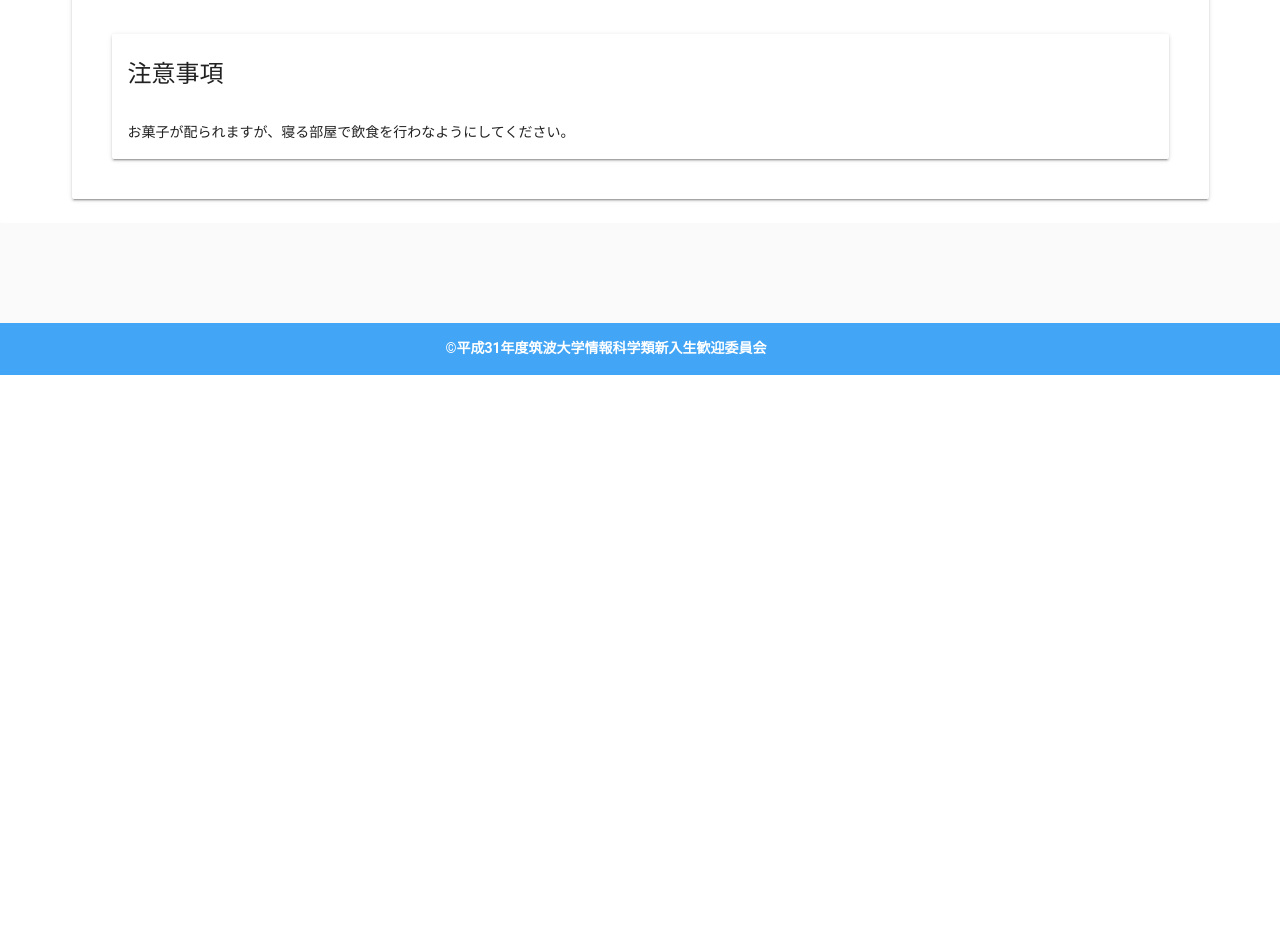
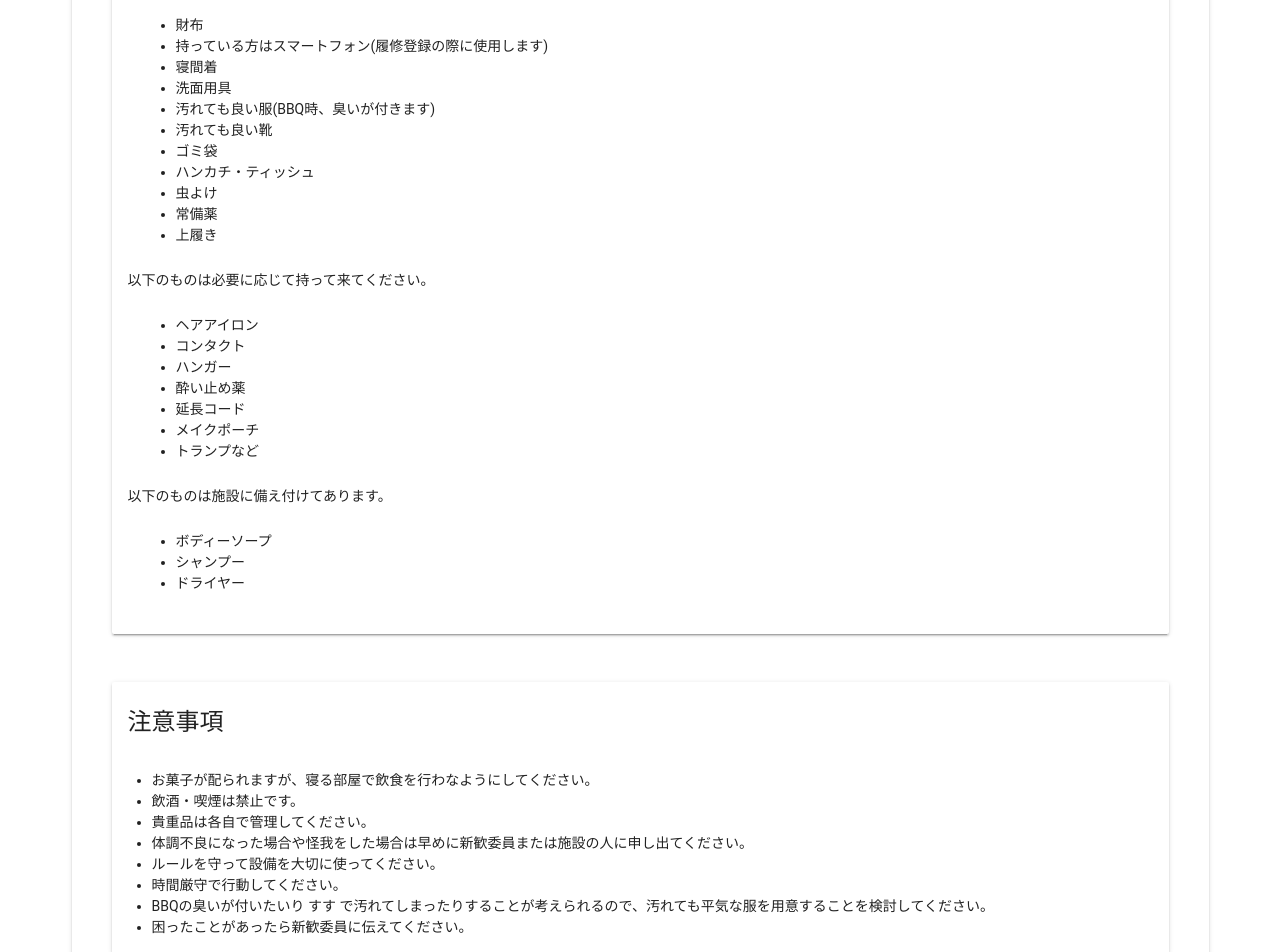
Before and after one commit to takonasu/shinkan2019, a Vue app: page /#/camp in a window 1280 px wide. Shown: the part 1120-2072 px from the top of the page. Before the commit the page ends 1495 px from the top, so only its background shows below. Built offline with nearby package versions, Linux system fonts and the light colour scheme.

Commit message:
注意事項　必要なものを追加

```diff
--- a/src/components/gashuku.vue
+++ b/src/components/gashuku.vue
@@ -36,7 +36,45 @@
                     <h3 class="headline mb-0">必要なもの</h3>
                   </div>
                 </v-card-title>
-                <v-card-text></v-card-text>
+                <v-card-text>
+                  <p>以下のものは忘れずに持って来てください。</p>
+                  <div class="list ma-4">
+                    <ul>
+                      <li>財布</li>
+                      <li>持っている方はスマートフォン(履修登録の際に使用します)</li>
+                      <li>寝間着</li>
+                      <li>洗面用具</li>
+                      <li>汚れても良い服(BBQ時、臭いが付きます)</li>
+                      <li>汚れても良い靴</li>
+                      <li>ゴミ袋</li>
+                      <li>ハンカチ・ティッシュ</li>
+                      <li>虫よけ</li>
+                      <li>常備薬</li>
+                      <li>上履き</li>
+                    </ul>
+                  </div>
+
+                  <p>以下のものは必要に応じて持って来てください。</p>
+                  <div class="list ma-4">
+                    <ul>
+                      <li>ヘアアイロン</li>
+                      <li>コンタクト</li>
+                      <li>ハンガー</li>
+                      <li>酔い止め薬</li>
+                      <li>延長コード</li>
+                      <li>メイクポーチ</li>
+                      <li>トランプなど</li>
+                    </ul>
+                  </div>
+                  <p>以下のものは施設に備え付けてあります。</p>
+                  <div class="list ma-4">
+                    <ul>
+                      <li>ボディーソープ</li>
+                      <li>シャンプー</li>
+                      <li>ドライヤー</li>
+                    </ul>
+                  </div>
+                </v-card-text>
               </v-card>
             </v-container>
             <v-container>
@@ -46,7 +84,18 @@
                     <h3 class="headline mb-0">注意事項</h3>
                   </div>
                 </v-card-title>
-                <v-card-text>お菓子が配られますが、寝る部屋で飲食を行わなようにしてください。</v-card-text>
+                <v-card-text>
+                  <ul>
+                    <li>お菓子が配られますが、寝る部屋で飲食を行わなようにしてください。</li>
+                    <li>飲酒・喫煙は禁止です。</li>
+                    <li>貴重品は各自で管理してください。</li>
+                    <li>体調不良になった場合や怪我をした場合は早めに新歓委員または施設の人に申し出てください。</li>
+                    <li>ルールを守って設備を大切に使ってください。</li>
+                    <li>時間厳守で行動してください。</li>
+                    <li>BBQの臭いが付いたいり すす で汚れてしまったりすることが考えられるので、汚れても平気な服を用意することを検討してください。</li>
+                    <li>困ったことがあったら新歓委員に伝えてください。</li>
+                  </ul>
+                </v-card-text>
               </v-card>
             </v-container>
           </v-card-text>
@@ -84,12 +133,12 @@ export default {
     return {
       headers: [
         {
-          text: "時間",
+          text: "",
           align: "left",
           sortable: false,
           value: "name"
         },
-        { text: "詳細", text: "details" }
+        { text: "" }
       ],
       desserts: [
         {
@@ -143,3 +192,5 @@ export default {
   methods: {}
 };
 </script>
+<style>
+</style>
```
